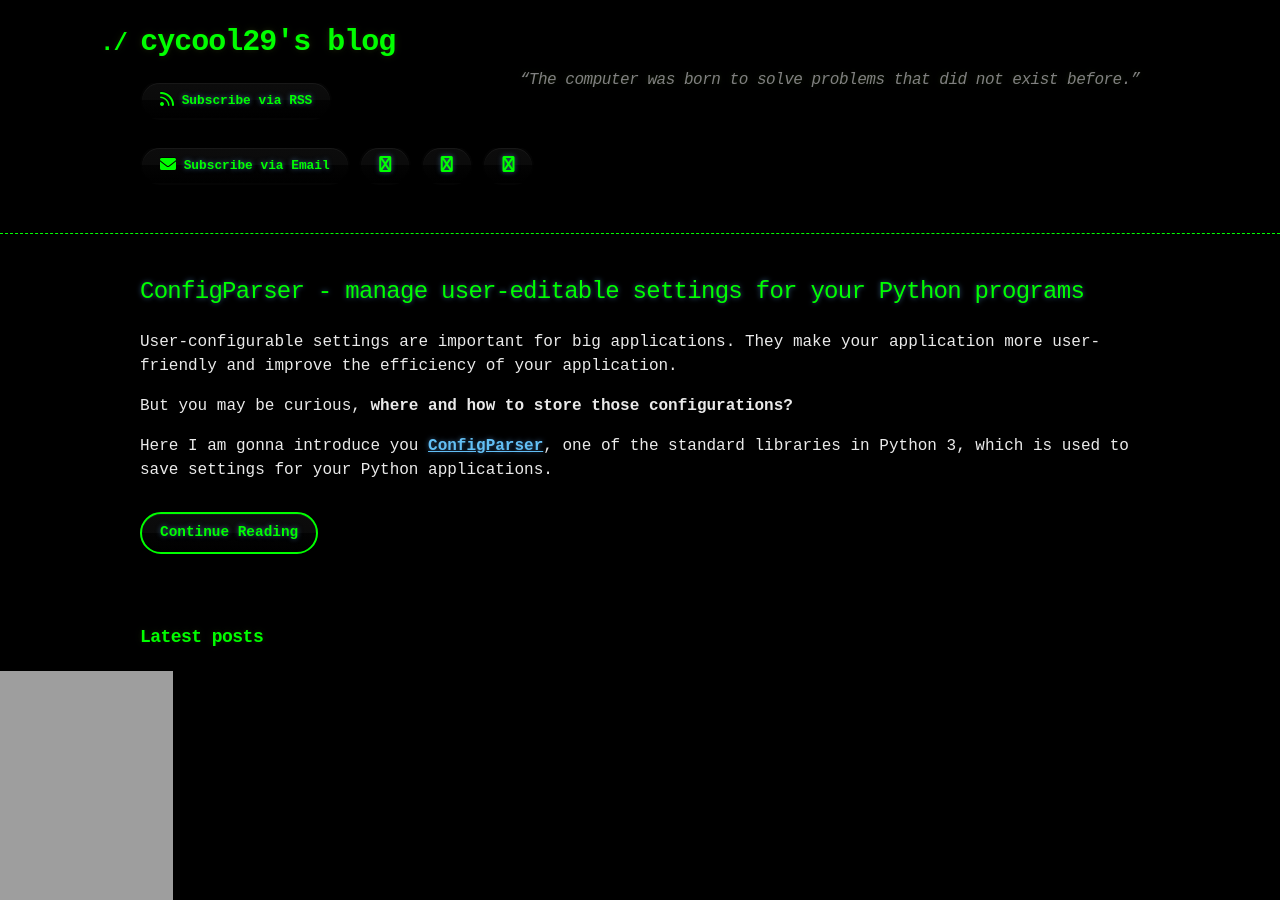
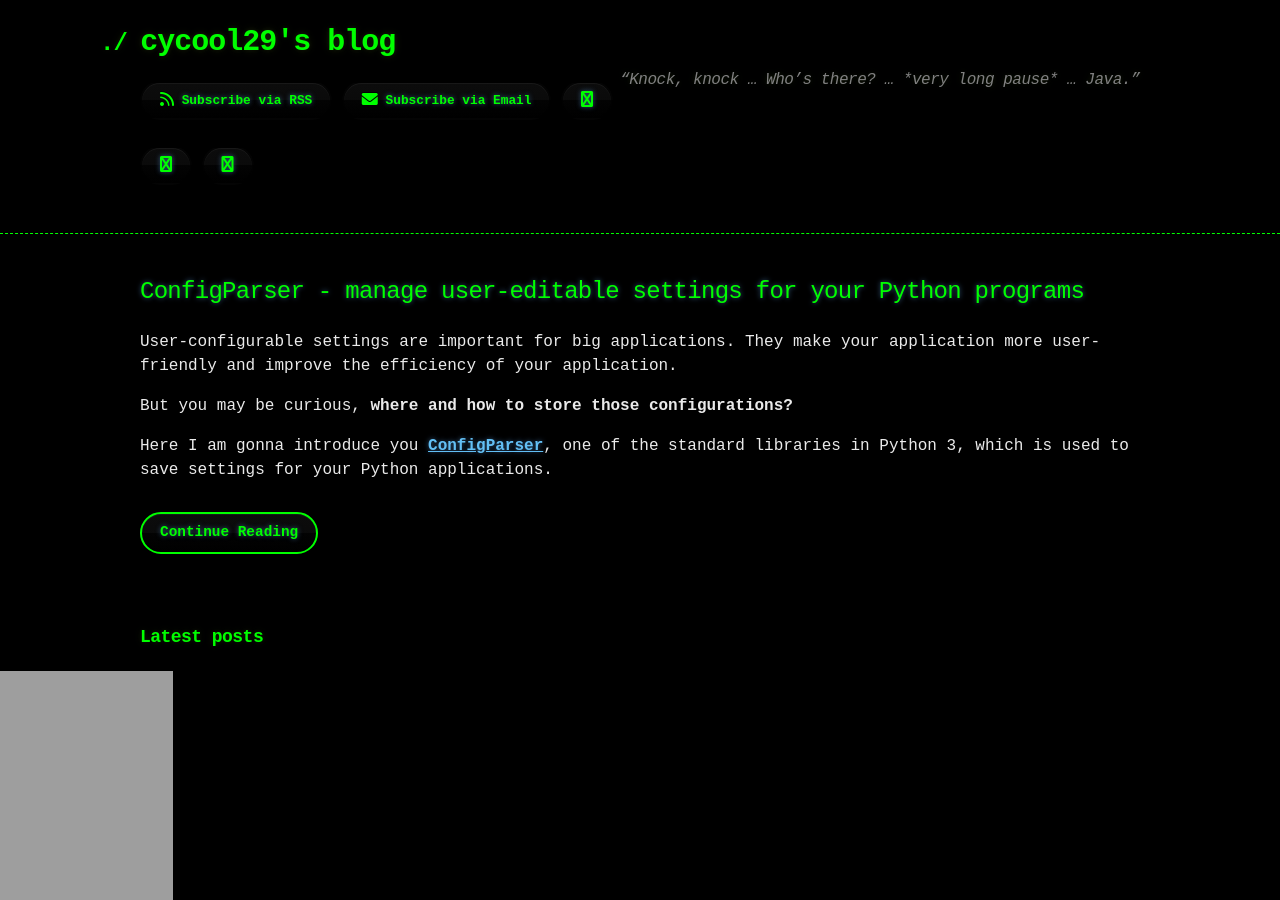
Before and after one commit to cycool29/cycool29.github.io, a Jekyll site: the page built from index.md, in a window 1280 px wide and 900 px high. Built offline with Jekyll 4.4.1, drawn with Linux system fonts in a browser that asks for light colours; a style sheet for code colours, icons or effects is not loaded.

Commit message:
Update quotes

```diff
--- a/_config.yml
+++ b/_config.yml
@@ -1,5 +1,5 @@
 title: cycool29's blog
-description: "“The computer was born to solve problems that did not exist before.” "
+description: "“Knock, knock … Who’s there? … *very long pause* … Java.”"
 bio: A high school student. Intermediate in Python, Git, Bash. Learning JavaScript. He/Him. "
 author: cycool29
 url: https://cycool29.github.io
```
